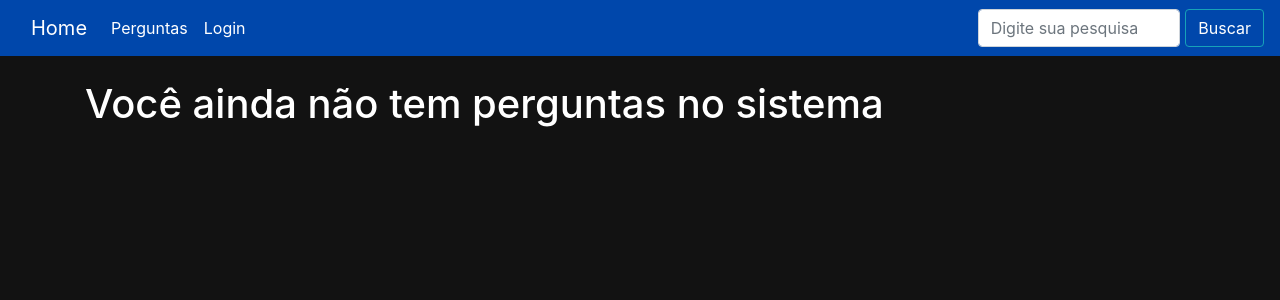
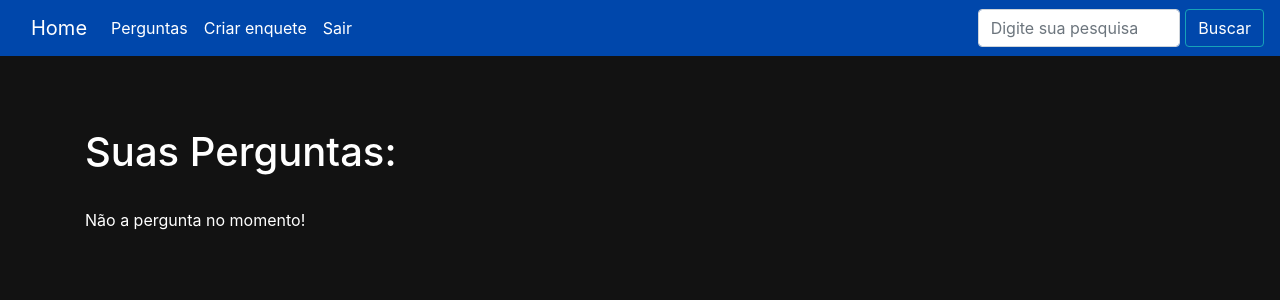
Before and after one commit to luizfurtado12/VOTO_DJANGO, a Django app: page /accounts/suas-perguntas/ in a window 1280 px wide. Shown: the top 300 px of the page. Run offline with Django 4.2, Linux system fonts and the light colour scheme; the visitor is signed in with stand-in values (Sample User, id 1); data that the repository does not hold is empty; some libraries are stand-ins or nearby versions.

```diff
--- a/mysite/accounts/templates/dashboard.html
+++ b/mysite/accounts/templates/dashboard.html
@@ -1,22 +1,13 @@
-{% extends 'base.html' %}
+{% extends 'polls/index.html' %}
 
 {% block 'title' %}
     <title>
-        Perfil
+        Suas Perguntas
     </title>
 {% endblock %}
-{% block 'conteudo' %}
+
+{% block 'sub-title' %}
     {% include 'parciais/_messages.html' %}
-    {% if not polls %}
-        <h1>
-            Você ainda não tem perguntas no sistema
-        </h1>
-    {% else %}
-        {% for poll in polls %}
-        <h1>
-            {{poll}}
-        </h1>
-        <p>{{ poll.autor }}</p>
-        {% endfor %}
-    {% endif %}
+    <h1 class="mt-5" > Suas Perguntas: </h1>
+    <br>
 {% endblock %}
--- a/mysite/accounts/views.py
+++ b/mysite/accounts/views.py
@@ -1,14 +1,11 @@
 from django.utils import timezone
 from django.shortcuts import render, redirect, get_object_or_404
 from django.contrib import auth, messages
-from django.views.generic.edit import UpdateView
-from django.views.generic.list import ListView
 from django.core.validators import validate_email
 from django.contrib.auth.models import User
 from django.contrib.auth.decorators import login_required
 from perguntas.models import Pergunta, Escolha
 from perguntas.forms import FormPergunta, FormEscolha
-from perguntas.views import IndexView
 
 
 # Create your views here.
@@ -162,7 +159,7 @@ def dashboard(request):
     polls = Pergunta.objects.filter(
         autor=request.user
     )
-    return render(request, 'dashboard.html', {'polls': polls})
+    return render(request, 'dashboard.html', {'latest_question_list': polls})
 
 
 def logout(request):
--- a/mysite/perguntas/templates/polls/index.html
+++ b/mysite/perguntas/templates/polls/index.html
@@ -14,6 +14,7 @@
                 <tr>
                     <th>Pergunta</th>
                     <th>Data</th>
+                    <th>Autor</th>
                 </tr>
             </thead>
             <tbody>
@@ -24,6 +25,9 @@
                     </th>
                     <th>
                         {{pergunta.data|naturalday }}
+                    </th>
+                    <th>
+                        {{ pergunta.autor }}
                     </th>
                 </tr>
                 <!-- {% if pergunta.options %} -->
@@ -37,6 +41,6 @@
             {% endfor %}
         </ul> -->
     {% else %}
-        <p>Não a perguntas no momento!</p>
+        <p>Não a pergunta no momento!</p>
     {% endif %}
 {% endblock %}
--- a/mysite/perguntas/views.py
+++ b/mysite/perguntas/views.py
@@ -5,8 +5,6 @@ from django.views import generic
 from django.urls import reverse
 from django.utils import timezone
 from django.db.models import Q
-from .forms import FormPergunta, FormEscolha
-from django.contrib.auth.decorators import login_required
 
 
 # Create your views here.
@@ -44,7 +42,6 @@ class DetailView(generic.DetailView):
             data__lte=timezone.now(), mostra_opcoes=True)
         return pergunta
 
-
 class ResultsView(generic.DeleteView):
     model = Pergunta
     context_object_name: str = 'question'
--- a/mysite/templates/parciais/_nav.html
+++ b/mysite/templates/parciais/_nav.html
@@ -1,6 +1,6 @@
 <nav class="navbar navbar-expand-lg static-top" style="background: #0047ab;" >
     <div class="container">
-        <a class="navbar-brand" href="#" style="color: field;" >Home</a>
+        <a class="navbar-brand" href="{% url 'accounts:perfil'%}" style="color: field;" >Home</a>
         <button class="navbar-toggler" type="button" data-toggle="collapse" data-target="#navbarResponsive"
         aria-controls="navbarResponsive" aria-expanded="false" aria-label="Toggle navigation">
         <span class="navbar-toggler-icon"></span>
@@ -8,8 +8,12 @@
         <div class="collapse navbar-collapse" id="navbarNavAltMarkup">
             <div class="navbar-nav">
                 <a style="color: field;" class="nav-item nav-link active" href="{% url 'perguntas:index' %}">Perguntas <span class="sr-only">(current)</span></a>
-                <a style="color: field;" class="nav-item nav-link active" href="{% url 'accounts:login' %}">Login <span class="sr-only">(current)</span></a>
-
+                {% if user.is_authenticated %}
+                    <a style="color: field;" class="nav-item nav-link active" href="{% url 'accounts:fazer_pergunta' %}">Criar enquete <span class="sr-only">(current)</span></a>
+                    <a style="color: field;" class="nav-item nav-link active" href="{% url 'accounts:sair' %}">Sair <span class="sr-only">(current)</span></a>
+                {% else %}
+                    <a style="color: field;" class="nav-item nav-link active" href="{% url 'accounts:login' %}">Login <span class="sr-only">(current)</span></a>
+                {% endif %}
             </div>
         </div>
     </div>
```
